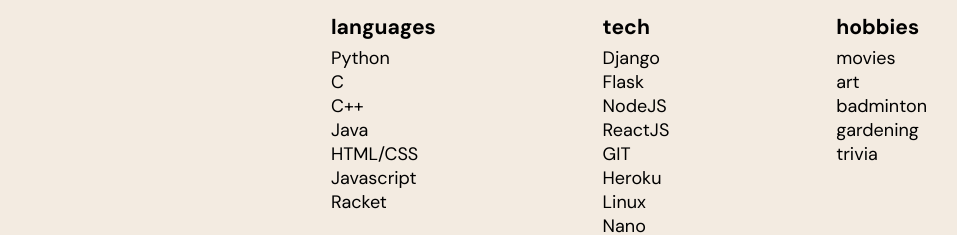
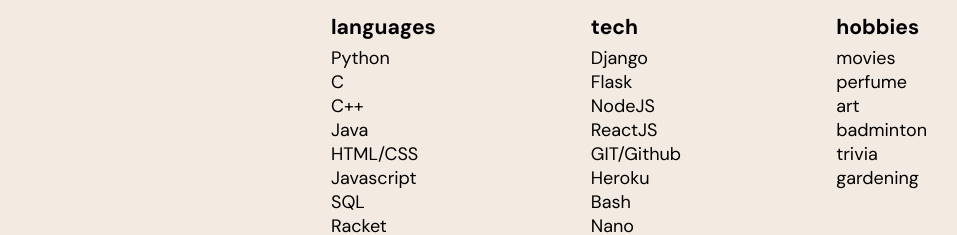
Before and after one commit to nhtmai/website, a plain HTML site: page index.html in a window 1280 px wide. Shown: the part 724-959 px from the top of the page, without its empty margins (161-1118 px from the left). Drawn offline with nearby package versions, Linux system fonts and the light colour scheme; a web font is replaced by a local one.

Commit message:
edited details

```diff
--- a/index.html
+++ b/index.html
@@ -9,7 +9,7 @@
     <body onload="changeProject('p1', 'Polaroid Poster Maker', 'Python, Flask, HTML/CSS')">
         <div id="nav_box">
             <a class="nav_link" href="#projects">projects</a>
-            <a class="nav_link" href="https://drive.google.com/file/d/1ZUILWQNiL2zaqveY264L9-wDAPRJAM7C/view?usp=sharing">resume</a>
+            <a class="nav_link" href="https://drive.google.com/file/d/161K3E9HD_p78G2orc1Een2qJgitjemOz/view?usp=sharing">resume</a>
             <a class="nav_link" href="#contact">contact</a>
         </div>
         <div id="header" class="section">
@@ -35,6 +35,7 @@
                             <li>Java</li>
                             <li>HTML/CSS</li>
                             <li>Javascript</li>
+                            <li>SQL</li>
                             <li>Racket</li>
                         </ul>
                     </div>
@@ -45,9 +46,9 @@
                             <li>Flask</li>
                             <li>NodeJS</li>
                             <li>ReactJS</li>
-                            <li>GIT</li>
+                            <li>GIT/Github</li>
                             <li>Heroku</li>
-                            <li>Linux</li>
+                            <li>Bash</li>
                             <li>Nano</li>
                         </ul>
                     </div>
@@ -55,10 +56,11 @@
                         <h3 class="about_title">hobbies</h3>
                         <ul>
                             <li>movies</li>
+                            <li>perfume</li>
                             <li>art</li>
                             <li>badminton</li>
+                            <li>trivia</li>
                             <li>gardening</li>
-                            <li>trivia</li>
                         </ul>
                     </div>
                 </div>
```
